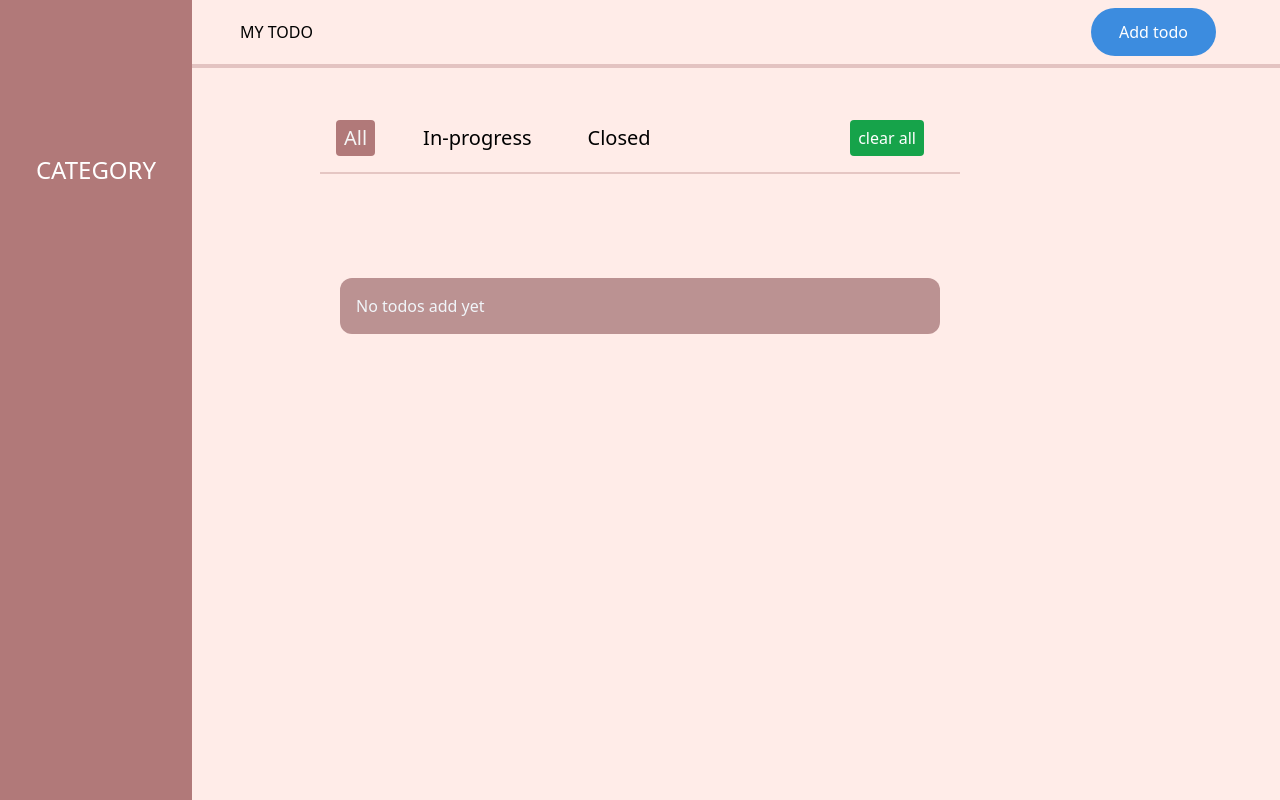
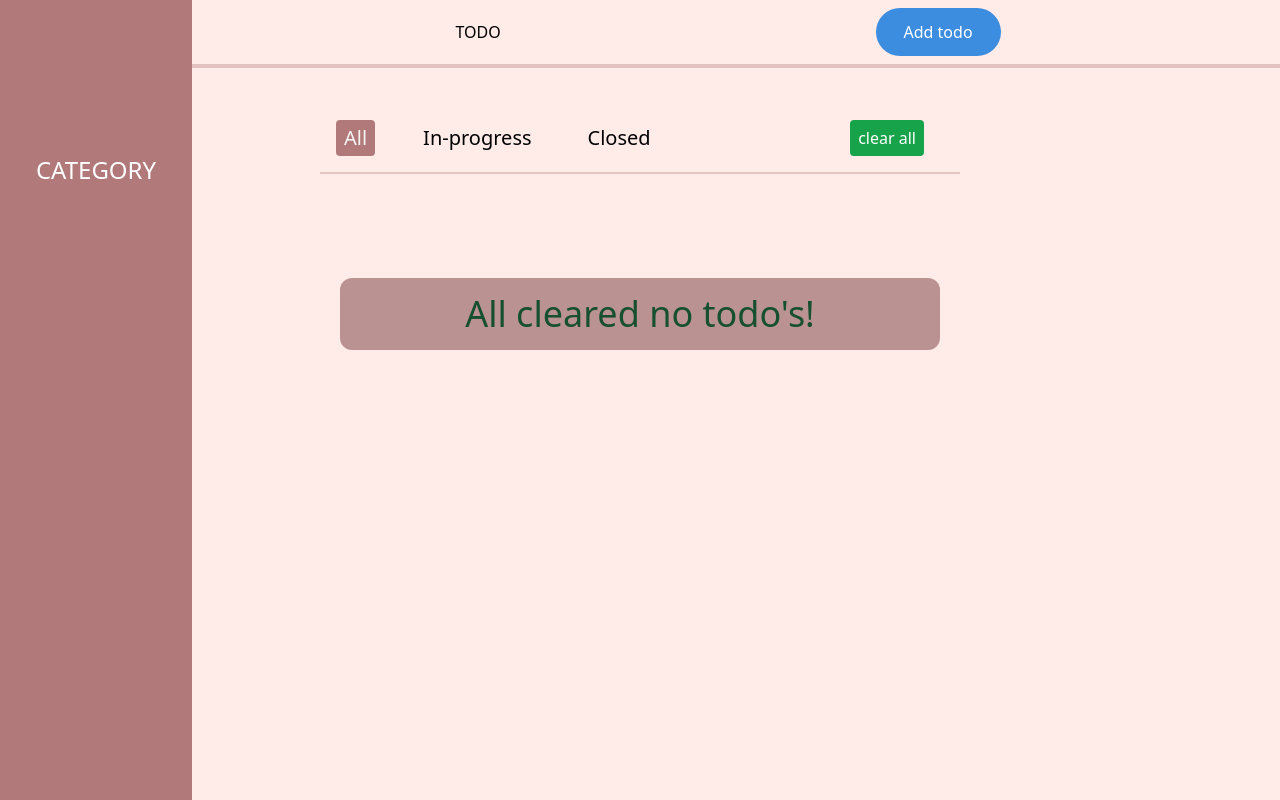
Before and after one commit to 23Mandla/todo, a website: page docs/index.html in a window 1280 px wide. Both pictures are taken after a click on the element "clear all". Drawn offline with Linux system fonts and the light colour scheme.

Commit message:
second commit

```diff
--- a/docs/index.html
+++ b/docs/index.html
@@ -14,9 +14,9 @@
   </head>
   <body>
     <header
-      class="flex items-center border-b-4 border-b-[#b179795b] p-2 lg:justify-between lg:pl-60 sm:pl-0 sm:justify-around"
+      class="flex items-center border-b-4 border-b-[#b179795b] p-2 lg:justify-around lg:pl-60 sm:pl-0 sm:justify-around"
     >
-      <h4>MY TODO</h4>
+      <h4>TODO</h4>
       <div
         class="relative bg-[#3C8CDF] px-7 py-3 rounded-full cursor-pointer text-center text-white lg:right-14 sm:right-0"
         id="todo"
--- a/docs/script.js
+++ b/docs/script.js
@@ -240,7 +240,7 @@ function displayTodos(items) {
   listItems.innerHTML = "";
 
   if (items.length <= 0) {
-    listItems.innerHTML = `<h1>No todos add yet</h1>`;
+    listItems.innerHTML = `<h1 class="text-[#165030] text-4xl text-center">All cleared no todo's!</h1>`;
   } else {
     for (let item of items) {
       // Side menu titles
```
Also changed, not shown: docs/output.css.
